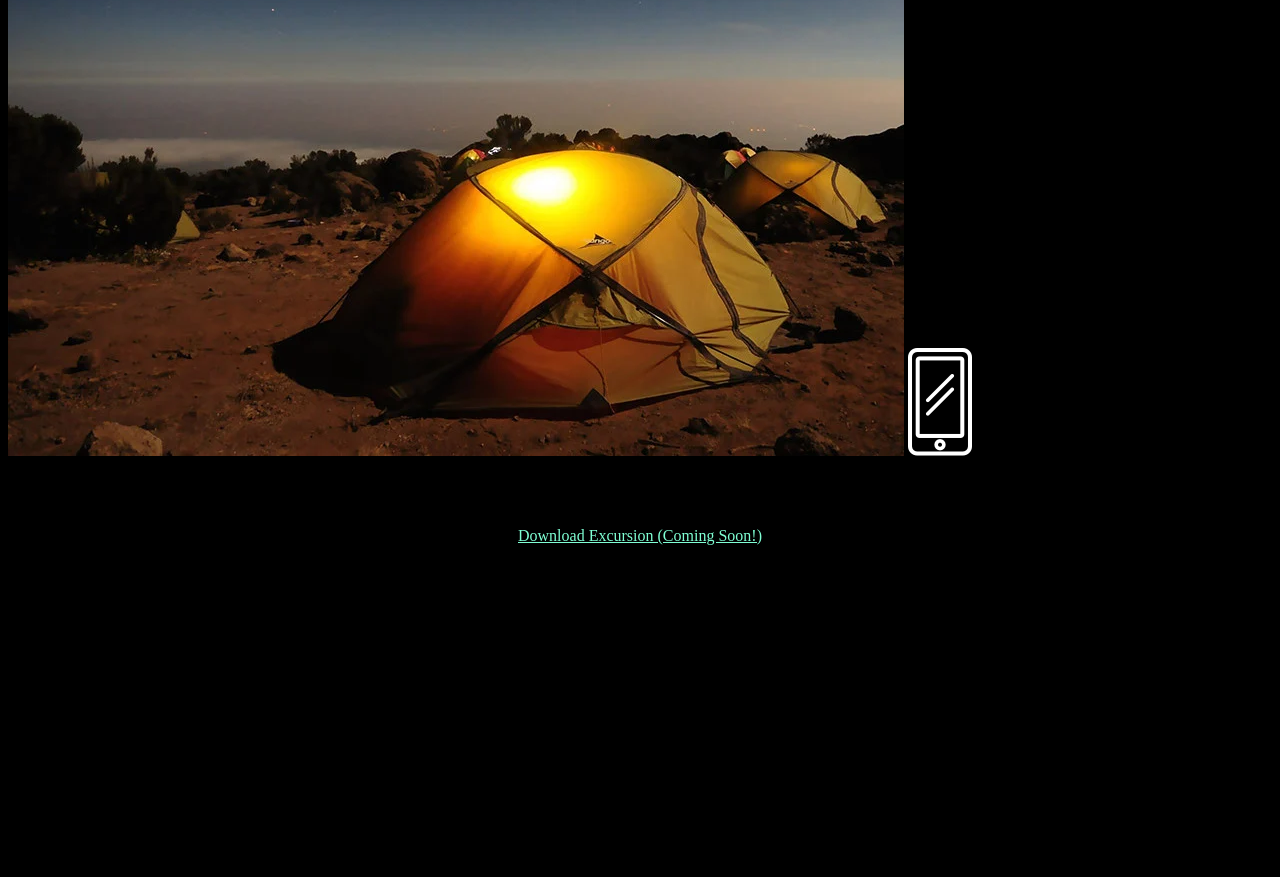
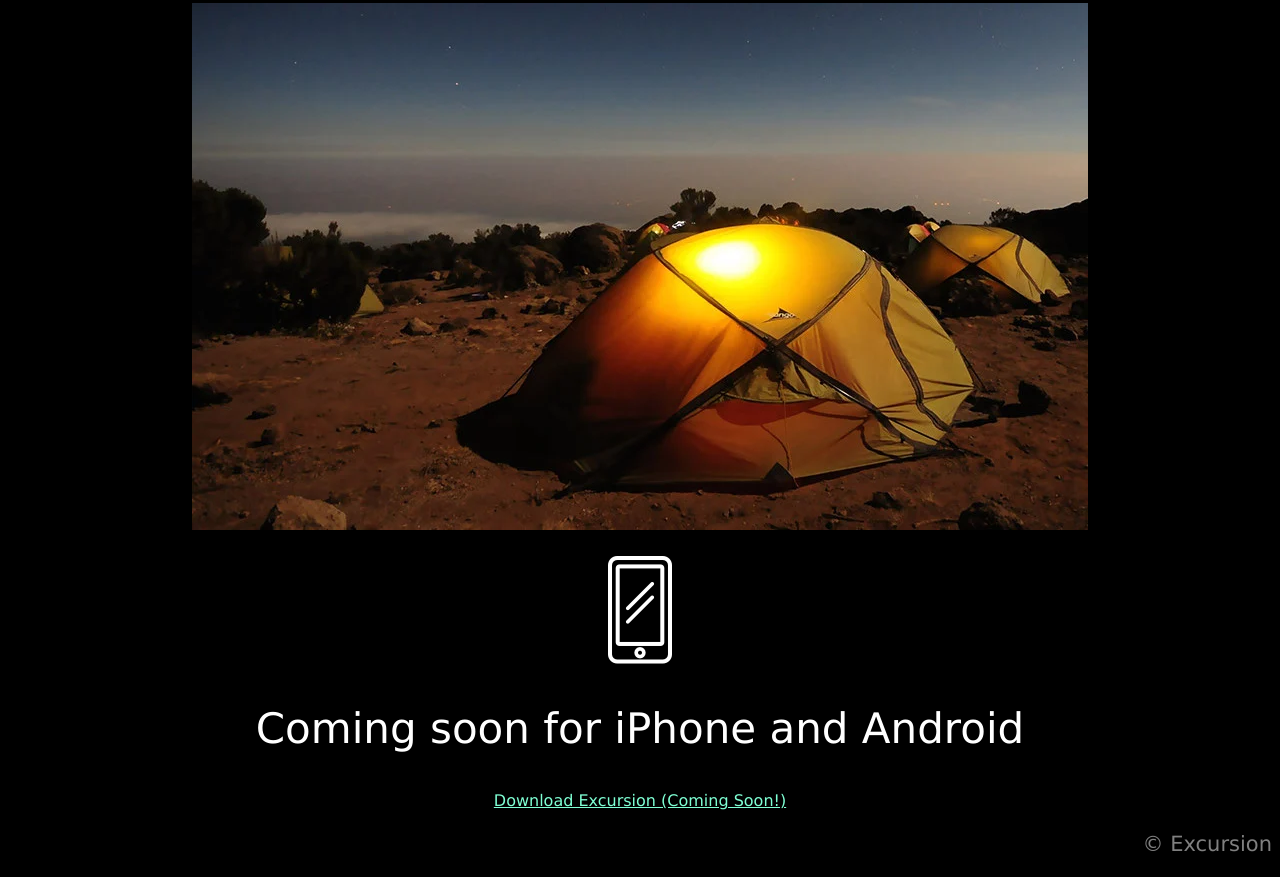
Before and after one commit to juawe1/excursion, a plain HTML site: page index.html in a window 1280 px wide. Shown: the part 485-1362 px from the top of the page. Before the commit the page ends 1046 px from the top, so only its background shows below. Drawn offline with Linux system fonts and the light colour scheme.

Commit message:
Finalised HTML and added complete css styling

```diff
--- a/index.html
+++ b/index.html
@@ -12,10 +12,12 @@
         </video>
         <h2>Your personal travel guide</h2>
         <p>Excursion remembers places you like, and recommends new points of interest around you</p>
-        <img src="resources/images/camp.jpeg">
-        <img src="resources/images/phone.jpeg">
+        <p><img src="resources/images/camp.jpeg"></p>
+        <p><img src="resources/images/phone.jpeg"></p>
         <h2>Coming soon for iPhone and Android</h2>
         <p><a href="#">Download Excursion (Coming Soon!)</a></p>
-
     </body>
+    <footer>
+        <p id="footer">© Excursion</p>
+    </footer>
 </html>
--- a/resources/css/style.css
+++ b/resources/css/style.css
@@ -1,17 +1,40 @@
 body {
     background-color: black;
+    text-align: center;
 }
 
 #MainHeading {
-    font-family: Verdana, Geneva, Tahoma, sans-serif;
+    font-family: Verdana;
     font-weight: normal;
     font-size: 50px;
     color: white;
     text-align: center;
 }
 
-p, a {
+a {
     color: aquamarine;
     font-size: 16px;
-    text-align: center;
+
 }
+
+p {
+    font-family: Verdana;
+    font-size: 21px;
+    color: gray;
+}
+
+h2 {
+    color: white;
+    font-family: Verdana;
+    font-size: 42px;
+    font-weight: 300;
+}
+
+img {
+    align-items: center;
+}
+
+#footer {
+    text-align: right;
+    color: gray;
+}
```
